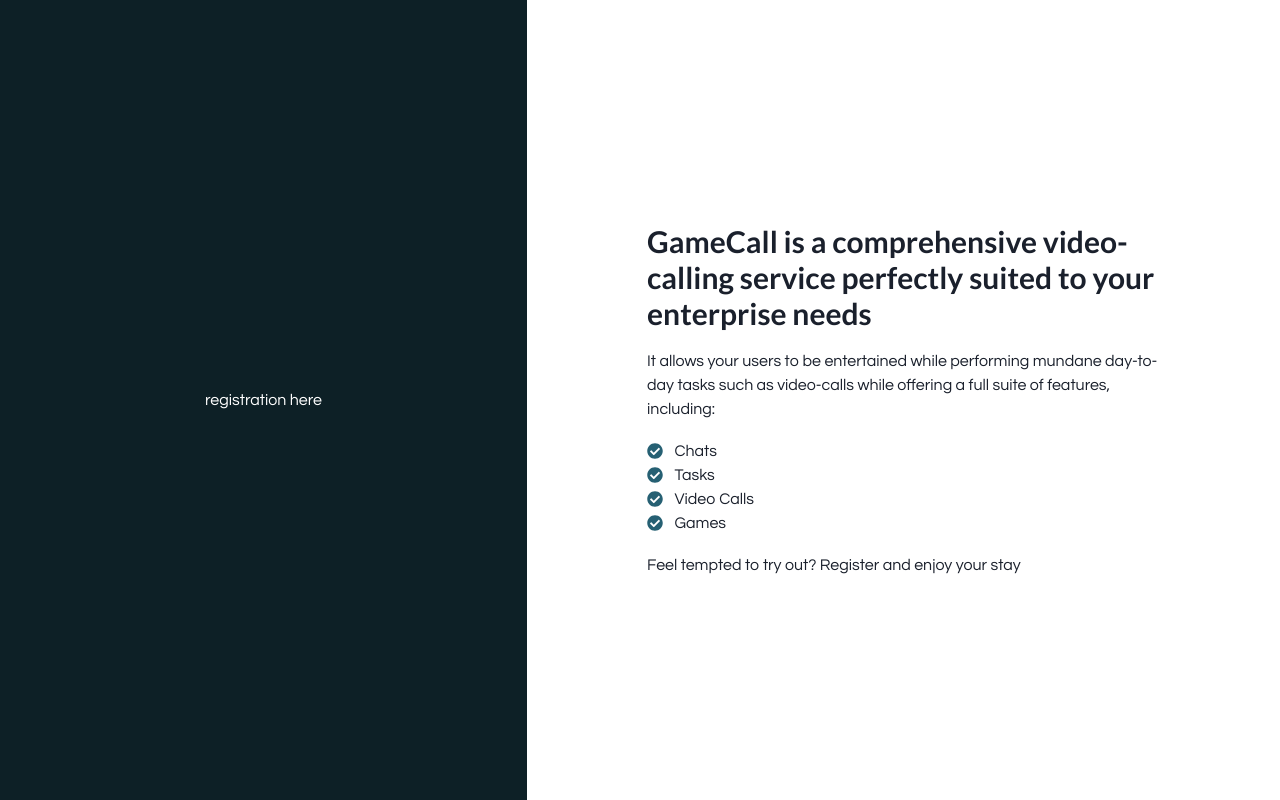
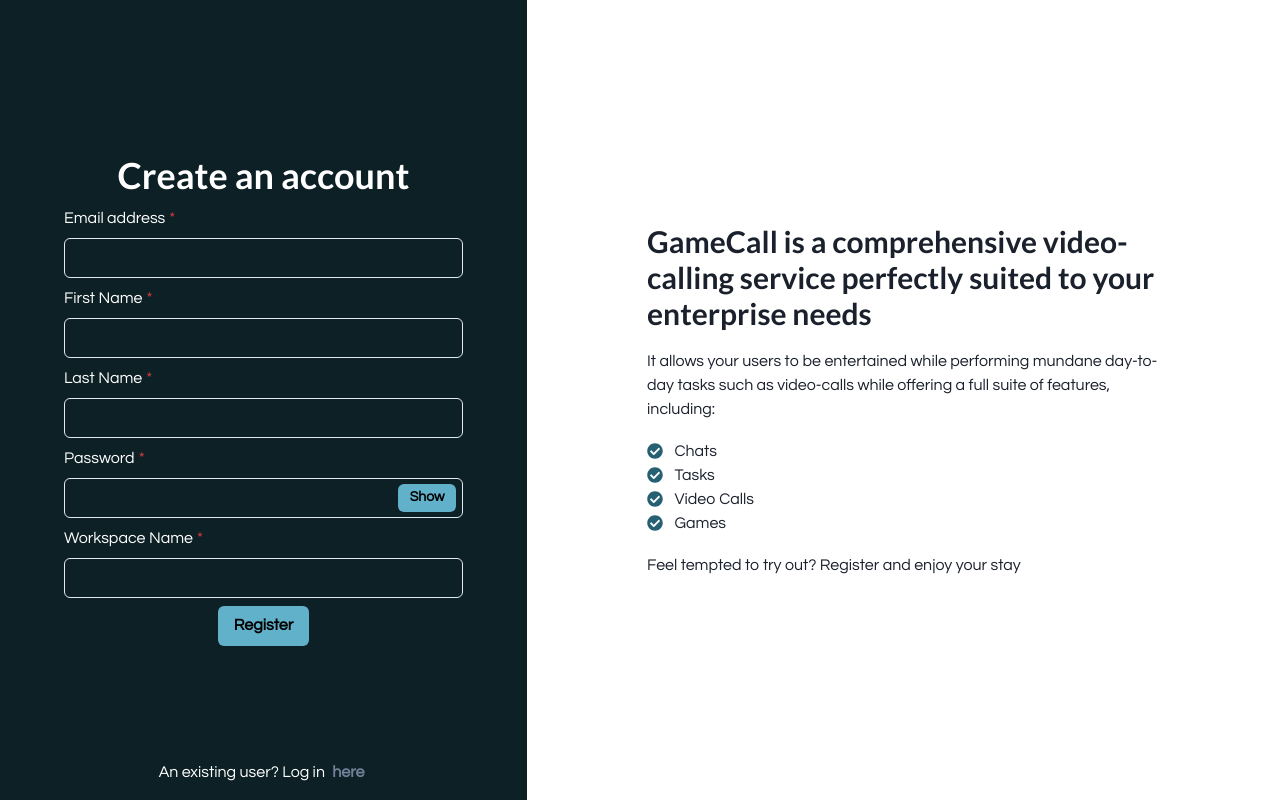
Before and after one commit to micdra7/engineering-project-frontend, a React (Create React App) app: page / in a window 1280 px wide. Built offline with nearby package versions, Linux system fonts and the light colour scheme; no server answers.

Commit message:
feat: add registration form

```diff
--- a/src/components/index.ts
+++ b/src/components/index.ts
@@ -1,2 +1,3 @@
 export { default as ErrorBoundary } from './molecules/ErrorBoundary';
 export { default as PasswordInput } from './molecules/PasswordInput';
+export { default as TextInput } from './molecules/TextInput';
--- a/src/components/molecules/PasswordInput/index.tsx
+++ b/src/components/molecules/PasswordInput/index.tsx
@@ -7,7 +7,7 @@
   InputGroup,
   InputRightElement,
 } from '@chakra-ui/react';
-import React, { useState } from 'react';
+import React, { useState, ChangeEvent } from 'react';
 
 type TPasswordInputProps = {
   id: string;
@@ -15,8 +15,8 @@
   isInvalid?: boolean;
   label: string;
   value: string;
-  onChange: () => void;
-  onBlur: () => void;
+  onChange: (e: ChangeEvent) => void;
+  onBlur: (e: ChangeEvent) => void;
   errorMessage?: string;
 };
 
@@ -48,7 +48,7 @@
             colorScheme="cyan"
             h="1.75rem"
             size="sm"
-            onClick={() => setShowPassword(true)}>
+            onClick={() => setShowPassword(!showPassword)}>
             {showPassword ? 'Hide' : 'Show'}
           </Button>
         </InputRightElement>
--- /dev/null
+++ b/src/components/molecules/TextInput/index.tsx
@@ -0,0 +1,41 @@
+import {
+  FormControl,
+  FormErrorMessage,
+  FormLabel,
+  Input,
+} from '@chakra-ui/react';
+import React, { ChangeEvent } from 'react';
+
+type TTextInputProps = {
+  id: string;
+  isRequired?: boolean;
+  isInvalid?: boolean;
+  label: string;
+  value: string;
+  onChange: (e: ChangeEvent) => void;
+  onBlur: (e: ChangeEvent) => void;
+  errorMessage?: string;
+  width?: string;
+};
+
+const TextInput = ({
+  id,
+  isRequired,
+  isInvalid,
+  label,
+  value,
+  onChange,
+  onBlur,
+  errorMessage,
+  width = '100%',
+}: TTextInputProps): JSX.Element => (
+  <FormControl id={id} isRequired={isRequired} isInvalid={isInvalid} w={width}>
+    <FormLabel>{label}</FormLabel>
+
+    <Input type="text" value={value} onChange={onChange} onBlur={onBlur} />
+
+    <FormErrorMessage>{errorMessage}</FormErrorMessage>
+  </FormControl>
+);
+
+export default TextInput;
--- a/src/pages/public/LandingPage/LandingPage.tsx
+++ b/src/pages/public/LandingPage/LandingPage.tsx
@@ -1,14 +1,23 @@
 import React from 'react';
-import { Box, Center, Grid } from '@chakra-ui/react';
+import { Box, Button, Center, Grid, Text } from '@chakra-ui/react';
 import WelcomeSection from './components/WelcomeSection';
+import RegistrationForm from './components/RegistrationForm';
 
 const LandingPage = (): JSX.Element => (
   <Box w="100%">
     <Grid minH="100vh" templateColumns={['1fr', '1fr', '1fr', '0.7fr 1fr']}>
-      <Center bg="cyan.900" color="white" p={6}>
-        registration here
+      <Center
+        bg="cyan.900"
+        color="white"
+        p={[6, 8, 8, 16]}
+        order={[2, 2, 2, 1, 1]}
+        pb={[12, 12, 8, 16]}>
+        <RegistrationForm />
+        <Text pos="absolute" bottom={4}>
+          An existing user? Log in <Button variant="link">here</Button>
+        </Text>
       </Center>
-      <Center p={6}>
+      <Center p={6} order={[1, 1, 1, 2, 2]}>
         <WelcomeSection />
       </Center>
     </Grid>
--- /dev/null
+++ b/src/pages/public/LandingPage/components/RegistrationForm.tsx
@@ -0,0 +1,160 @@
+import { Button, Grid, Heading } from '@chakra-ui/react';
+import { PasswordInput, TextInput } from 'components';
+import { Formik } from 'formik';
+import React from 'react';
+import { TAuthProviderState, useAuth } from 'services/Auth/Auth';
+import { validatePassword } from 'services/password';
+import * as yup from 'yup';
+
+const RegistrationSchema = yup.object().shape({
+  email: yup
+    .string()
+    .email('Must be a valid email')
+    .required('Email is required'),
+  firstName: yup.string().required('First name is required'),
+  lastName: yup.string().required('Last name is required'),
+  password: yup
+    .string()
+    .required('Password is required')
+    .test(
+      'len',
+      'Must be at least 8 characters and have at least one lowercase, one uppercase and one special character',
+      value => validatePassword(value || ''),
+    ),
+  workspaceName: yup.string().required('Workspace name is required'),
+});
+
+const formInitialValues = {
+  email: '',
+  firstName: '',
+  lastName: '',
+  password: '',
+  workspaceName: '',
+};
+
+const RegistrationForm = (): JSX.Element => {
+  const auth: TAuthProviderState = useAuth();
+
+  const onSubmit = async (values, { setSubmitting, resetForm }) => {
+    setSubmitting(true);
+
+    if (await auth.register(values)) {
+      resetForm();
+    }
+
+    setSubmitting(false);
+  };
+
+  return (
+    <Formik
+      initialValues={formInitialValues}
+      validationSchema={RegistrationSchema}
+      onSubmit={onSubmit}>
+      {({
+        values,
+        errors,
+        touched,
+        handleChange,
+        handleBlur,
+        handleSubmit,
+        isSubmitting,
+      }) => (
+        <form
+          style={{ width: '100%' }}
+          id="registration-form"
+          onSubmit={handleSubmit}>
+          <Grid
+            w="100%"
+            maxW="880px"
+            mx="auto"
+            templateColumns="1fr"
+            rowGap="0.5em"
+            justifyItems="center">
+            <Heading>Create an account</Heading>
+
+            <TextInput
+              id="email"
+              isRequired
+              isInvalid={
+                touched.email &&
+                errors.email !== undefined &&
+                errors.email !== ''
+              }
+              label="Email address"
+              value={values.email}
+              onChange={handleChange}
+              onBlur={handleBlur}
+              errorMessage={touched.email ? errors.email : ''}
+            />
+
+            <TextInput
+              id="firstName"
+              isRequired
+              isInvalid={
+                touched.firstName &&
+                errors.firstName !== undefined &&
+                errors.firstName !== ''
+              }
+              label="First Name"
+              value={values.firstName}
+              onChange={handleChange}
+              onBlur={handleBlur}
+              errorMessage={touched.firstName ? errors.firstName : ''}
+            />
+
+            <TextInput
+              id="lastName"
+              isRequired
+              isInvalid={
+                touched.lastName &&
+                errors.lastName !== undefined &&
+                errors.lastName !== ''
+              }
+              label="Last Name"
+              value={values.lastName}
+              onChange={handleChange}
+              onBlur={handleBlur}
+              errorMessage={touched.lastName ? errors.lastName : ''}
+            />
+
+            <PasswordInput
+              id="password"
+              isRequired
+              isInvalid={
+                touched.password &&
+                errors.password !== undefined &&
+                errors.password !== ''
+              }
+              label="Password"
+              value={values.password}
+              onChange={handleChange}
+              onBlur={handleBlur}
+              errorMessage={touched.password ? errors.password : ''}
+            />
+
+            <TextInput
+              id="workspaceName"
+              isRequired
+              isInvalid={
+                touched.workspaceName &&
+                errors.workspaceName !== undefined &&
+                errors.workspaceName !== ''
+              }
+              label="Workspace Name"
+              value={values.workspaceName}
+              onChange={handleChange}
+              onBlur={handleBlur}
+              errorMessage={touched.workspaceName ? errors.workspaceName : ''}
+            />
+
+            <Button isLoading={isSubmitting} type="submit" colorScheme="cyan">
+              Register
+            </Button>
+          </Grid>
+        </form>
+      )}
+    </Formik>
+  );
+};
+
+export default RegistrationForm;
--- /dev/null
+++ b/src/services/password/index.tsx
@@ -0,0 +1,21 @@
+export const validatePassword = (password: string): boolean => {
+  if (!password || password.trim() === '') {
+    return false;
+  }
+
+  const characters = 'abcdefghijklmnopqrstuvwxyz';
+  const lowercaseCharacters = characters.split('');
+  const uppercaseCharacters = characters.toUpperCase().split('');
+  const numbers = '1234567890'.split('');
+  const special = '!@#$%^&*()_+`~[]{};:\\|\'",<.>/?'.split('');
+
+  const passwordCharacters = password.split('');
+
+  return (
+    password.length >= 8 &&
+    lowercaseCharacters.some(c => passwordCharacters.includes(c)) &&
+    uppercaseCharacters.some(c => passwordCharacters.includes(c)) &&
+    numbers.some(c => passwordCharacters.includes(c)) &&
+    special.some(c => passwordCharacters.includes(c))
+  );
+};
--- a/src/services/toast/index.ts
+++ b/src/services/toast/index.ts
@@ -5,7 +5,14 @@
   title?: string;
 };
 
-export const useLogger = () => {
+type TLoggerReturnValue = {
+  success: (data: TLoggerParams) => void;
+  info: (data: TLoggerParams) => void;
+  warning: (data: TLoggerParams) => void;
+  error: (data: TLoggerParams) => void;
+};
+
+export const useLogger = (): TLoggerReturnValue => {
   const toast = useToast();
 
   const toastProps = {
```
